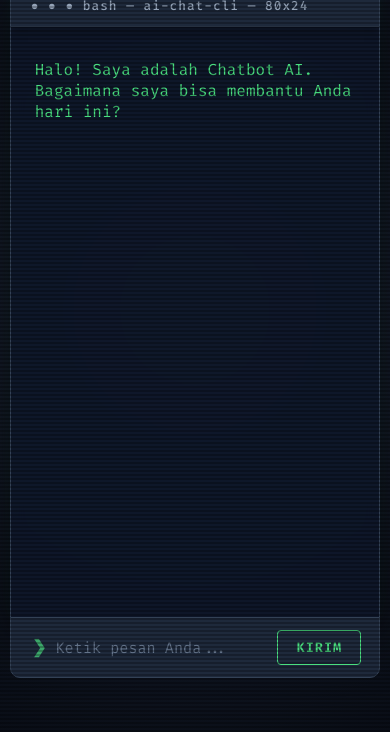
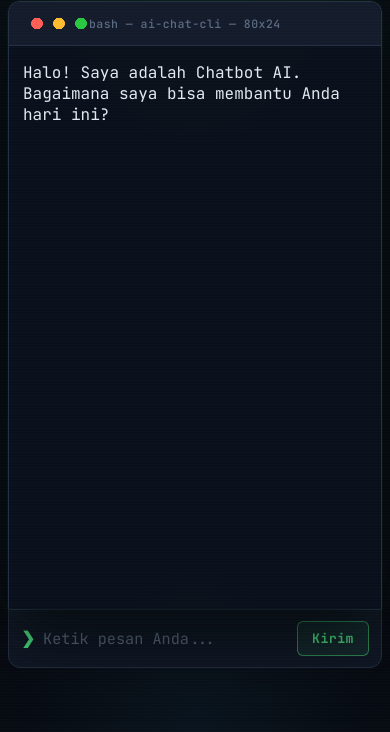
Before and after one commit to abil0/062_ChatBot, a website: page public/index.html in a window 390 px wide. Shown: the part 112-844 px from the top of the page. Drawn offline with Linux system fonts and the light colour scheme.

Commit message:
renew part kesekekian

```diff
--- a/public/style.css
+++ b/public/style.css
@@ -1,14 +1,26 @@
-@import url('https://fonts.googleapis.com/css2?family=Fira+Code:wght@400;500;600&display=swap');
+@import url('https://fonts.googleapis.com/css2?family=JetBrains+Mono:wght@400;500;700&display=swap');
 
 :root {
-    --bg-main: #090d16;
-    --bg-terminal: #0f172a;
-    --bg-header: #1e293b;
-    --border-cli: #334155;
-    --user-color: #38bdf8;   /* Cyan untuk User */
-    --bot-color: #4ade80;    /* Neon Green untuk Bot */
-    --accent-warn: #f59e0b;  /* Amber untuk status Loading */
-    --text-muted: #64748b;
+    --bg-main: #070b12;
+    --bg-terminal: #0b111c;
+    --bg-header: #141c2b;
+    --bg-input: #101826;
+    --border-cli: #243044;
+
+    --user-color: #7dd3fc;     /* cyan: perintah user */
+    --user-host: #f9a8d4;      /* pink: host user */
+    --bot-color: #86efac;      /* hijau fosfor lembut: output bot */
+    --bot-host: #fbbf24;       /* amber: host bot */
+    --accent: #4ade80;         /* aksen fokus */
+    --text-main: #e2e8f0;
+    --text-muted: #5b6b82;
+
+    --dot-red: #ff5f57;
+    --dot-yellow: #febc2e;
+    --dot-green: #28c840;
+
+    --window-width: 820px;
+    --radius: 12px;
 }
 
 * {
@@ -17,197 +29,244 @@
     padding: 0;
 }
 
+html {
+    color-scheme: dark;
+}
+
 body {
-    font-family: 'Fira Code', 'Courier New', Courier, monospace;
+    font-family: 'JetBrains Mono', 'Fira Code', 'Courier New', monospace;
     background-color: var(--bg-main);
     background-image:
-        radial-gradient(circle at 50% 50%, #1e293b 0%, #090d16 100%);
-    color: var(--bot-color);
+        radial-gradient(ellipse 80% 60% at 50% 0%, rgba(74, 222, 128, 0.07), transparent 70%),
+        radial-gradient(ellipse 70% 50% at 50% 100%, rgba(56, 189, 248, 0.05), transparent 70%);
+    background-attachment: fixed;
+    color: var(--text-main);
     display: flex;
     flex-direction: column;
     align-items: center;
     justify-content: center;
     min-height: 100vh;
-    padding: 20px;
+    min-height: 100dvh;
+    padding: 24px 16px;
+    -webkit-font-smoothing: antialiased;
 }
 
-/* Efek garis layar monitor CRT halus */
+/* Garis scanline sangat tipis */
 body::after {
     content: "";
     position: fixed;
     inset: 0;
-    background: linear-gradient(
-        rgba(18, 16, 16, 0) 50%,
-        rgba(0, 0, 0, 0.25) 50%
+    background: repeating-linear-gradient(
+        to bottom,
+        rgba(255, 255, 255, 0.015) 0,
+        rgba(255, 255, 255, 0.015) 1px,
+        transparent 1px,
+        transparent 3px
     );
-    background-size: 100% 4px;
     pointer-events: none;
     z-index: 99;
 }
 
-/* Container Chatbox (#chat-box) dengan Header Terminal */
+/* Judul halaman */
+h1 {
+    width: 100%;
+    max-width: var(--window-width);
+    margin-bottom: 18px;
+    font-size: clamp(1.5rem, 4vw, 2.1rem);
+    font-weight: 700;
+    letter-spacing: -0.02em;
+    color: var(--bot-color);
+    text-shadow: 0 0 24px rgba(74, 222, 128, 0.35);
+}
+
+h1::after {
+    content: "_";
+    margin-left: 2px;
+    color: var(--accent);
+    animation: blink 1.1s steps(1) infinite;
+}
+
+/* ===== Jendela terminal: #chat-box ===== */
 #chat-box {
     width: 100%;
-    max-width: 780px;
-    height: 75vh;
-    background-color: rgba(15, 23, 42, 0.92);
+    max-width: var(--window-width);
+    height: 68vh;
+    min-height: 360px;
+    background-color: rgba(11, 17, 28, 0.94);
     border: 1px solid var(--border-cli);
     border-bottom: none;
-    border-radius: 10px 10px 0 0;
-    box-shadow: 0 20px 50px rgba(0, 0, 0, 0.7), 0 0 15px rgba(74, 222, 128, 0.05);
-    padding: 56px 24px 20px 24px; /* Ruang di atas untuk bar terminal */
+    border-radius: var(--radius) var(--radius) 0 0;
+    box-shadow:
+        0 30px 70px rgba(0, 0, 0, 0.65),
+        0 0 0 1px rgba(74, 222, 128, 0.04),
+        0 0 60px rgba(74, 222, 128, 0.06);
+    padding: 0 24px 20px;
     overflow-y: auto;
     display: flex;
     flex-direction: column;
-    gap: 16px;
+    gap: 6px;
     position: relative;
     scroll-behavior: smooth;
-    backdrop-filter: blur(8px);
+    scrollbar-width: thin;
+    scrollbar-color: var(--border-cli) transparent;
 }
 
-/* Header Bar Terminal (Otomatis via CSS Pseudo-element) */
+/* Title bar: tiga titik berwarna + judul, tetap menempel di atas saat scroll */
 #chat-box::before {
-    content: "● ● ●   bash — ai-chat-cli — 80x24";
+    content: "bash — ai-chat-cli — 80x24";
     position: sticky;
-    top: -56px;
-    left: 0;
-    right: 0;
-    margin: -56px -24px 16px -24px;
-    padding: 12px 20px;
+    top: 0;
+    flex-shrink: 0;
+    margin: 0 -24px 14px;
+    padding: 14px 20px 14px 86px;
     background-color: var(--bg-header);
+    background-image:
+        radial-gradient(circle 6px at 28px 50%, var(--dot-red) 96%, transparent 100%),
+        radial-gradient(circle 6px at 50px 50%, var(--dot-yellow) 96%, transparent 100%),
+        radial-gradient(circle 6px at 72px 50%, var(--dot-green) 96%, transparent 100%);
+    background-repeat: no-repeat;
     border-bottom: 1px solid var(--border-cli);
-    color: #94a3b8;
-    font-size: 0.8rem;
+    border-radius: var(--radius) var(--radius) 0 0;
+    color: var(--text-muted);
+    font-size: 0.78rem;
     font-weight: 500;
-    letter-spacing: 1px;
+    letter-spacing: 0.04em;
     z-index: 10;
-    display: block;
-    box-shadow: 0 4px 10px rgba(0, 0, 0, 0.3);
 }
 
-/* Scrollbar ala Terminal */
+/* Scrollbar ala terminal */
 #chat-box::-webkit-scrollbar {
     width: 8px;
 }
 
 #chat-box::-webkit-scrollbar-track {
-    background: var(--bg-terminal);
+    background: transparent;
 }
 
 #chat-box::-webkit-scrollbar-thumb {
     background-color: var(--border-cli);
-    border-radius: 2px;
+    border-radius: 4px;
 }
 
 #chat-box::-webkit-scrollbar-thumb:hover {
-    background-color: var(--bot-color);
+    background-color: var(--text-muted);
 }
 
-/* Baris Pesan (.message) - Rata kiri semua seperti log terminal */
+/* ===== Baris pesan ===== */
 .message {
     display: flex;
     width: 100%;
-    padding: 6px 10px;
+    padding: 8px 12px;
     border-left: 2px solid transparent;
-    transition: background-color 0.15s ease, border-color 0.15s ease;
-    animation: typeIn 0.15s ease-out;
+    border-radius: 0 6px 6px 0;
+    animation: typeIn 0.18s ease-out;
 }
 
-/* Efek interaktif saat baris log di-hover */
-.message:hover {
-    background-color: rgba(255, 255, 255, 0.03);
-    border-left-color: var(--border-cli);
+/* Pesan user: sedikit lebih redup supaya output bot jadi fokus utama */
+.message.user {
+    border-left-color: rgba(125, 211, 252, 0.35);
+    margin-top: 10px;
 }
 
-/* Konten Teks (.message-content) */
+/* Pesan bot: diberi panel tipis agar mudah dibedakan dari perintah */
+.message.bot {
+    background-color: rgba(134, 239, 172, 0.04);
+    border-left-color: rgba(134, 239, 172, 0.5);
+}
+
 .message-content {
     width: 100%;
-    font-size: 0.92rem;
-    line-height: 1.65;
-    word-wrap: break-word;
+    font-size: 0.9rem;
+    line-height: 1.7;
+    overflow-wrap: anywhere;
     white-space: pre-wrap;
 }
 
-/* Styling & Prefix Prompt untuk USER */
+/* Prompt user */
 .message.user .message-content {
     color: var(--user-color);
+    padding-left: 15ch;
+    text-indent: -15ch;
 }
 
 .message.user .message-content::before {
     content: "guest@local:~$ ";
-    color: #f472b6; /* Pink/Magenta untuk host user */
-    font-weight: 600;
+    color: var(--user-host);
+    font-weight: 700;
     user-select: none;
 }
 
-/* Styling & Prefix Prompt untuk BOT */
+/* Prompt bot */
 .message.bot .message-content {
     color: var(--bot-color);
-    text-shadow: 0 0 8px rgba(74, 222, 128, 0.2);
+    padding-left: 14ch;
+    text-indent: -14ch;
 }
 
 .message.bot .message-content::before {
     content: "ai@system:~# ";
-    color: var(--accent-warn);
-    font-weight: 600;
+    color: var(--bot-host);
+    font-weight: 700;
     user-select: none;
 }
 
-/* Saat Bot baru di-append dan masih kosong (menunggu stream) */
+/* Bot menunggu stream pertama */
 .message.bot .message-content:empty::after {
-    content: "memproses_respon█";
+    content: "memproses_respon...";
     color: var(--text-muted);
-    animation: blink 0.8s steps(2, start) infinite;
+    animation: blink 1s steps(1) infinite;
 }
 
-/* Kursor blok berkedip pada pesan terakhir Bot */
+/* Kursor blok pada pesan bot terakhir */
 .message.bot:last-child .message-content:not(:empty)::after {
-    content: "█";
+    content: "";
+    display: inline-block;
+    width: 0.55em;
+    height: 1.05em;
     margin-left: 4px;
-    color: var(--bot-color);
-    animation: blink 1s steps(2, start) infinite;
+    vertical-align: text-bottom;
+    background-color: var(--bot-color);
+    animation: blink 1s steps(1) infinite;
 }
 
-/* Area Input Command Line (#chat-form) */
+/* ===== Input: #chat-form ===== */
 #chat-form {
     width: 100%;
-    max-width: 780px;
-    background-color: var(--bg-header);
+    max-width: var(--window-width);
+    background-color: var(--bg-input);
     border: 1px solid var(--border-cli);
-    border-radius: 0 0 10px 10px;
-    padding: 12px 18px;
+    border-radius: 0 0 var(--radius) var(--radius);
+    padding: 12px 16px;
     display: flex;
     align-items: center;
     gap: 12px;
-    position: relative;
     transition: border-color 0.2s, box-shadow 0.2s;
 }
 
-/* Efek menyala saat form sedang aktif diketik */
 #chat-form:focus-within {
-    border-color: var(--bot-color);
-    box-shadow: 0 0 20px rgba(74, 222, 128, 0.15);
+    border-color: rgba(74, 222, 128, 0.6);
+    box-shadow: 0 0 0 1px rgba(74, 222, 128, 0.15), 0 10px 40px rgba(74, 222, 128, 0.08);
 }
 
-/* Simbol Prompt '>' di depan input */
 #chat-form::before {
     content: "❯";
-    color: var(--bot-color);
-    font-size: 1.1rem;
-    font-weight: bold;
-    animation: pulsePrompt 2s infinite;
+    color: var(--accent);
+    font-size: 1.05rem;
+    font-weight: 700;
+    user-select: none;
 }
 
-/* Kolom Input (#user-input) */
 #user-input {
     flex: 1;
+    min-width: 0;
     background: transparent;
     border: none;
-    color: #f8fafc;
+    color: var(--text-main);
     font-family: inherit;
     font-size: 0.95rem;
+    padding: 8px 0;
     outline: none;
-    caret-color: var(--bot-color);
+    caret-color: var(--accent);
 }
 
 #user-input::placeholder {
@@ -219,60 +278,109 @@ body::after {
     cursor: not-allowed;
 }
 
-/* Tombol Eksekusi Perintah (#chat-form button) */
+/* Tombol kirim */
 #chat-form button {
-    background-color: transparent;
-    color: var(--bot-color);
-    border: 1px solid var(--bot-color);
-    padding: 8px 18px;
+    background-color: rgba(74, 222, 128, 0.08);
+    color: var(--accent);
+    border: 1px solid rgba(74, 222, 128, 0.55);
+    padding: 9px 20px;
     font-family: inherit;
-    font-size: 0.85rem;
-    font-weight: 600;
-    text-transform: uppercase;
-    letter-spacing: 1px;
-    border-radius: 4px;
+    font-size: 0.82rem;
+    font-weight: 700;
+    letter-spacing: 0.04em;
+    border-radius: 6px;
     cursor: pointer;
-    transition: all 0.15s ease;
+    transition: background-color 0.15s, color 0.15s, box-shadow 0.15s, transform 0.1s;
 }
 
-/* Efek Hover & Klik pada Tombol */
 #chat-form button:hover:not(:disabled) {
-    background-color: var(--bot-color);
+    background-color: var(--accent);
     color: var(--bg-main);
-    box-shadow: 0 0 12px rgba(74, 222, 128, 0.5);
-    transform: translateY(-1px);
+    box-shadow: 0 0 16px rgba(74, 222, 128, 0.45);
 }
 
 #chat-form button:active:not(:disabled) {
     transform: translateY(1px);
 }
 
-/* Saat status "Loading..." (disabled) */
 #chat-form button:disabled {
-    border-color: var(--accent-warn);
-    color: var(--accent-warn);
+    background-color: transparent;
+    border-color: rgba(251, 191, 36, 0.5);
+    color: var(--bot-host);
     cursor: wait;
-    animation: blink 1.2s infinite;
+    animation: pulse 1.2s ease-in-out infinite;
 }
 
-/* Keyframes Animasi */
-@keyframes blink {
-    0%, 100% { opacity: 1; }
-    50% { opacity: 0; }
+/* Fokus keyboard yang jelas */
+#chat-form button:focus-visible {
+    outline: 2px solid var(--user-color);
+    outline-offset: 2px;
 }
 
-@keyframes pulsePrompt {
-    0%, 100% { transform: translateX(0); opacity: 1; }
-    50% { transform: translateX(3px); opacity: 0.7; }
+/* ===== Animasi ===== */
+@keyframes blink {
+    0%, 49% { opacity: 1; }
+    50%, 100% { opacity: 0; }
+}
+
+@keyframes pulse {
+    0%, 100% { opacity: 1; }
+    50% { opacity: 0.45; }
 }
 
 @keyframes typeIn {
     from {
         opacity: 0;
-        transform: translateX(-6px);
+        transform: translateY(4px);
     }
     to {
         opacity: 1;
-        transform: translateX(0);
+        transform: translateY(0);
     }
 }
+
+/* ===== Responsif ===== */
+@media (max-width: 600px) {
+    body {
+        padding: 12px 8px;
+    }
+
+    #chat-box {
+        height: 72dvh;
+        padding: 0 14px 14px;
+    }
+
+    #chat-box::before {
+        margin: 0 -14px 10px;
+        padding-left: 80px;
+        font-size: 0.72rem;
+    }
+
+    .message {
+        padding: 6px 8px;
+    }
+
+    .message-content {
+        font-size: 0.84rem;
+    }
+
+    #chat-form {
+        padding: 10px 12px;
+        gap: 8px;
+    }
+
+    #chat-form button {
+        padding: 8px 14px;
+    }
+}
+
+/* Hormati pengaturan "kurangi gerakan" */
+@media (prefers-reduced-motion: reduce) {
+    *,
+    *::before,
+    *::after {
+        animation: none !important;
+        transition: none !important;
+        scroll-behavior: auto !important;
+    }
+}
```
Also changed, not shown: index.js (+11 -8 lines).
